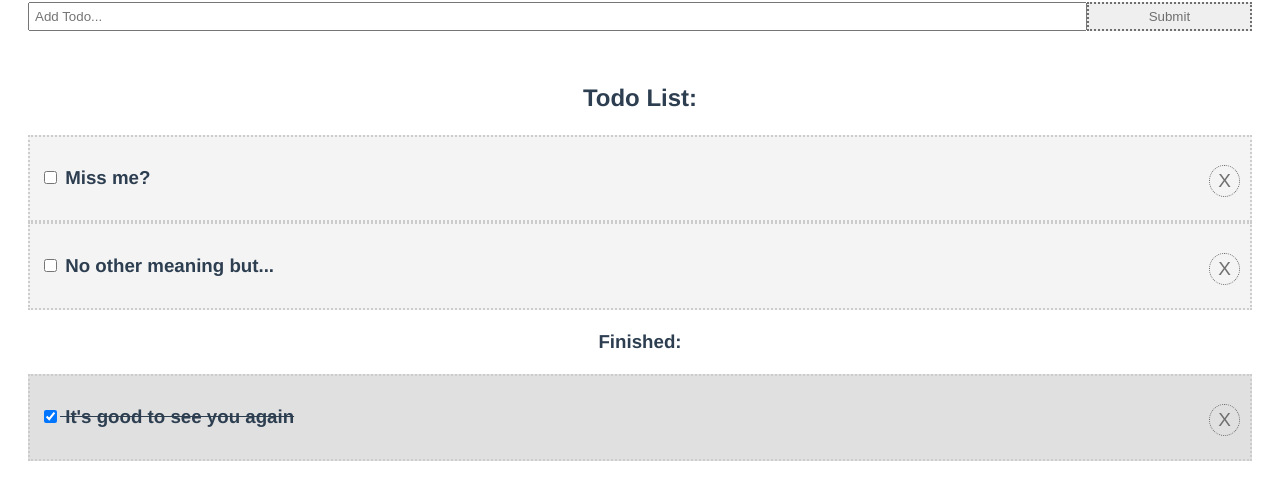
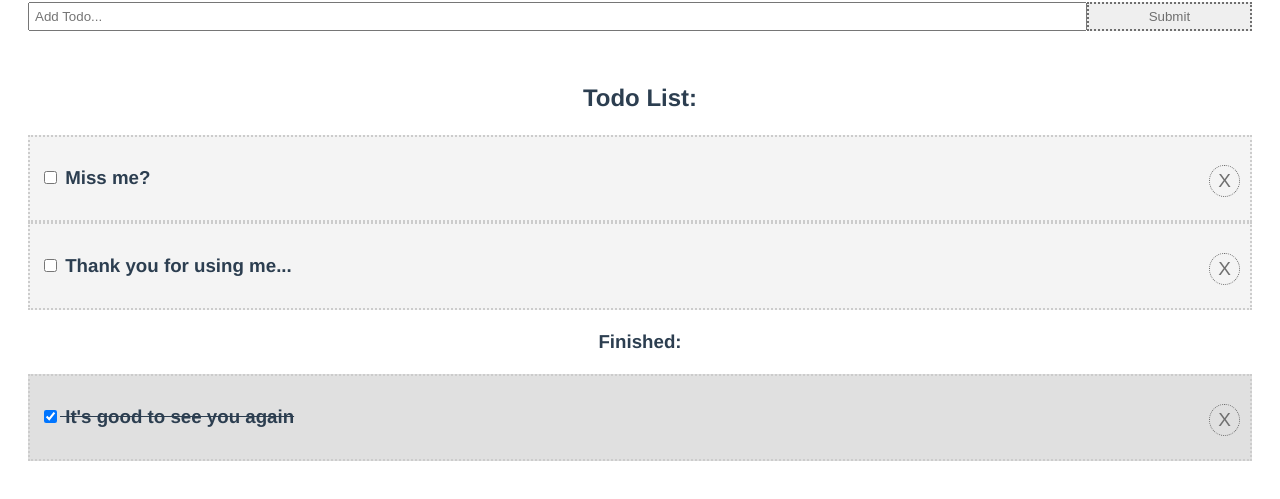
Before and after one commit to aegerita/ProductibiliBuddy, a Vue app: page /#/ in a window 1280 px wide. Shown: the part 225-724 px from the top of the page. Built offline with nearby package versions, Linux system fonts and the light colour scheme.

Commit message:
improve structure

```diff
--- a/src/components/Todoapp.vue
+++ /dev/null
@@ -1,87 +0,0 @@
-<template>
-    <div id="todoapp">
-        <Header :name="name"></Header>
-        <!-- the todos data is shared to the Todos.vue by binding -->
-        <!-- <h2>Todo List 1</h2> -->
-        <AddTodo @add-todo="addTodo"></AddTodo>
-        <Todos @del-todo="deleteTodo" @toggle="toggle" :ongoing="ongoing" :finished="finished"></Todos>
-    </div>
-</template>
-
-<script>
-import Todos from './Todos.vue';
-import Header from "./layout/header";
-import AddTodo from "./AddTodo.vue"
-
-export default {
-    name: 'Todoapp',
-    components: {
-        Todos,
-        Header,
-        AddTodo
-    },
-    // store things and variables and stuffs
-    data() {
-        return {
-            name: "Jenny",
-            ongoing: [
-                {
-                    id: 1,
-                    title: "Miss me?"
-                },
-                {
-                    id: 2,
-                    title: "No other meaning but..."
-                }
-            ],
-            finished: [
-                {
-                    id: 3,
-                    title: "It's good to see you again"
-                }
-            ],
-            nextTodoId: 4
-        }
-    },
-    // don't know back end and database, stay here upon refresh for now
-    methods: {
-        deleteTodo(id) {
-            // console.log("delete this item somehow ", id);
-            this.ongoing = this.ongoing.filter(todo => todo.id !== id);
-            this.finished = this.finished.filter(todo => todo.id !== id);
-        },
-        addTodo(todoTitle, id=this.nextTodoId) {
-            this.ongoing.push({
-                id: id,
-                title: todoTitle
-            });
-            this.nextTodoId++;
-        },
-        toggle(completed, todo){
-            if (completed) {
-                this.ongoing.push({
-                    id: todo.id,
-                    title: todo.title
-                });
-                this.ongoing.sort((a, b) => a.id - b.id);
-                this.finished = this.finished.filter(todoItem => todoItem.id !== todo.id);
-            } else {
-                this.finished.push({
-                    id: todo.id,
-                    title: todo.title
-                });
-                // this.finished.sort((a, b) => a.id - b.id);
-                this.ongoing = this.ongoing.filter(todoItem => todoItem.id !== todo.id);
-            }
-        }
-    }
-}
-</script>
-
-<style>
-    #todoapp {
-        font-family: AvenAir, Helvetica, Arial, sans-serif;
-        line-height: 1.4;
-        padding: 0 20px;
-    }
-</style>
--- a/src/components/Todoitem.vue
+++ b/src/components/Todoitem.vue
@@ -1,12 +1,12 @@
 <template>
     <!-- class complete when then the todo.completed is true -->
-    <div :class="{'is-complete':completed}" @click="markComplete">
+    <div :class="{'is-complete':completed}" @click="$emit('toggle-completion')">
         <h3>
             <!-- checkbox method -->
             <input type="checkbox" :checked="completed">
             {{todo.title}}
             <!-- send event -->
-            <button @click="$emit('del-todo')">X</button>
+            <button @click.stop="$emit('del-todo')">X</button>
         </h3>
 
     </div>
@@ -15,13 +15,7 @@
 <script>
 export default {
     name: "Todoitem",
-    props: ["todo", "completed"],
-    methods: {
-        markComplete() {
-            console.log("the checkbox is clicked!");
-            this.$emit('toggle-completion', this.completed, this.todo.id, this.todo.title);
-        }
-    }
+    props: ["todo", "completed"]
 }
 </script>
 
--- a/src/components/Todos.vue
+++ b/src/components/Todos.vue
@@ -1,5 +1,8 @@
 <template>
-    <div>
+    <div id="todo">
+        <Header :name="name"></Header>
+        <AddTodo @add-todo="addTodo"></AddTodo>
+
         <!-- A for loop for todos array in props -->
         <!-- there must be a unique key -->
         <h2 v-if="ongoing.length != 0">Todo List: </h2>
@@ -7,24 +10,106 @@
         <div :key="todo.id" v-for="todo in ongoing">
             <!-- <h3>{{todo.title}}</h3> -->
             <!-- the todo in for loop, goes to item props-->
-            <Todoitem :todo="todo" :completed=false @toggle-completion="$emit('toggle', false, todo)" @del-todo="$emit('del-todo', todo.id)"></Todoitem>
+            <Todoitem :todo="todo" :completed=false @toggle-completion="toggle(false, todo)" @del-todo="deleteTodo(todo.id)"></Todoitem>
         </div>
+
         <h3 v-if="finished.length!=0 && ongoing.length!=0">Finished: </h3>
         <!-- output finished events last -->
         <div :key="todo.id" v-for="todo in finished">
-            <Todoitem :todo="todo" :completed=true @toggle-completion="$emit('toggle', true, todo)" @del-todo="$emit('del-todo', todo.id)"></Todoitem>
+            <Todoitem :todo="todo" :completed=true @toggle-completion="toggle(true, todo)" @del-todo="deleteTodo(todo.id)"></Todoitem>
         </div>
     </div>
 </template>
 
 <script>
+//import Todos from './Todos.vue';
+import Header from "./layout/header";
+import AddTodo from "./AddTodo.vue"
 import Todoitem from './Todoitem.vue'
 
 export default {
     name: "Todos",
-    props: ["ongoing", "finished"],
     components: {
-        Todoitem
+        Header,
+        AddTodo,
+        Todoitem,
+    },
+    // store things and variables and stuffs
+    data() {
+        return {
+            name: "Jenny",
+            ongoing: [
+                {
+                    id: 1,
+                    title: "Miss me?"
+                },
+                {
+                    id: 2,
+                    title: "Thank you for using me..."
+                }
+            ],
+            finished: [
+                {
+                    id: 3,
+                    title: "It's good to see you again"
+                }
+            ],
+            nextTodoId: 4
+        }
+    },
+    // don't know back end and database, stay here upon refresh for now
+    methods: {
+        deleteTodo(id) {
+            console.log("delete item number ", id);
+            this.ongoing = this.ongoing.filter(todo => todo.id !== id);
+            this.finished = this.finished.filter(todo => todo.id !== id);
+            this.ongoing = this.ongoing.map(todo => {
+                if (todo.id > id) {
+                    todo.id--;
+                }
+                return todo;
+            })
+            this.finished = this.finished.map(todo => {
+                if (todo.id > id) {
+                    todo.id--;
+                }
+                return todo;
+            })
+            this.nextTodoId--;
+        },
+        addTodo(todoTitle) {
+            this.ongoing.push({
+                id: this.nextTodoId,
+                title: todoTitle
+            });
+            this.nextTodoId++;
+        },
+        toggle(completed, todo){
+            console.log("toggle id number ", todo.id);
+            if (completed) {
+                this.ongoing.push({
+                    id: todo.id,
+                    title: todo.title
+                });
+                this.ongoing.sort((a, b) => a.id - b.id);
+                this.finished = this.finished.filter(todoItem => todoItem.id !== todo.id);
+            } else {
+                this.finished.push({
+                    id: todo.id,
+                    title: todo.title
+                });
+                // this.finished.sort((a, b) => a.id - b.id);
+                this.ongoing = this.ongoing.filter(todoItem => todoItem.id !== todo.id);
+            }
+        }
     }
 }
 </script>
+
+<style scoped>
+    #todo {
+        font-family: AvenAir, Helvetica, Arial, sans-serif;
+        line-height: 1.4;
+        padding: 0 20px;
+    }
+</style>
--- a/src/views/About.vue
+++ b/src/views/About.vue
@@ -1,5 +1,9 @@
 <template>
-  <div class="about">
+  <div class="about" style="padding:20px">
     <h1>This is an about page</h1>
+    <div style="padding:30px;">
+      <h2>Still under contruction</h2>
+      <h2>Don't peek!</h2>
+    </div>
   </div>
 </template>
--- a/src/views/Home.vue
+++ b/src/views/Home.vue
@@ -1,17 +1,17 @@
 <template>
   <div class="home">
-    <Todoapp></Todoapp>
+    <Todo></Todo>
   </div>
 </template>
 
 <script>
 // @ is an alias to /src
-import Todoapp from '@/components/Todoapp.vue'
+import Todo from '@/components/Todos.vue'
 
 export default {
   name: 'Home',
   components: {
-    Todoapp
+    Todo
   }
 }
 </script>
```
